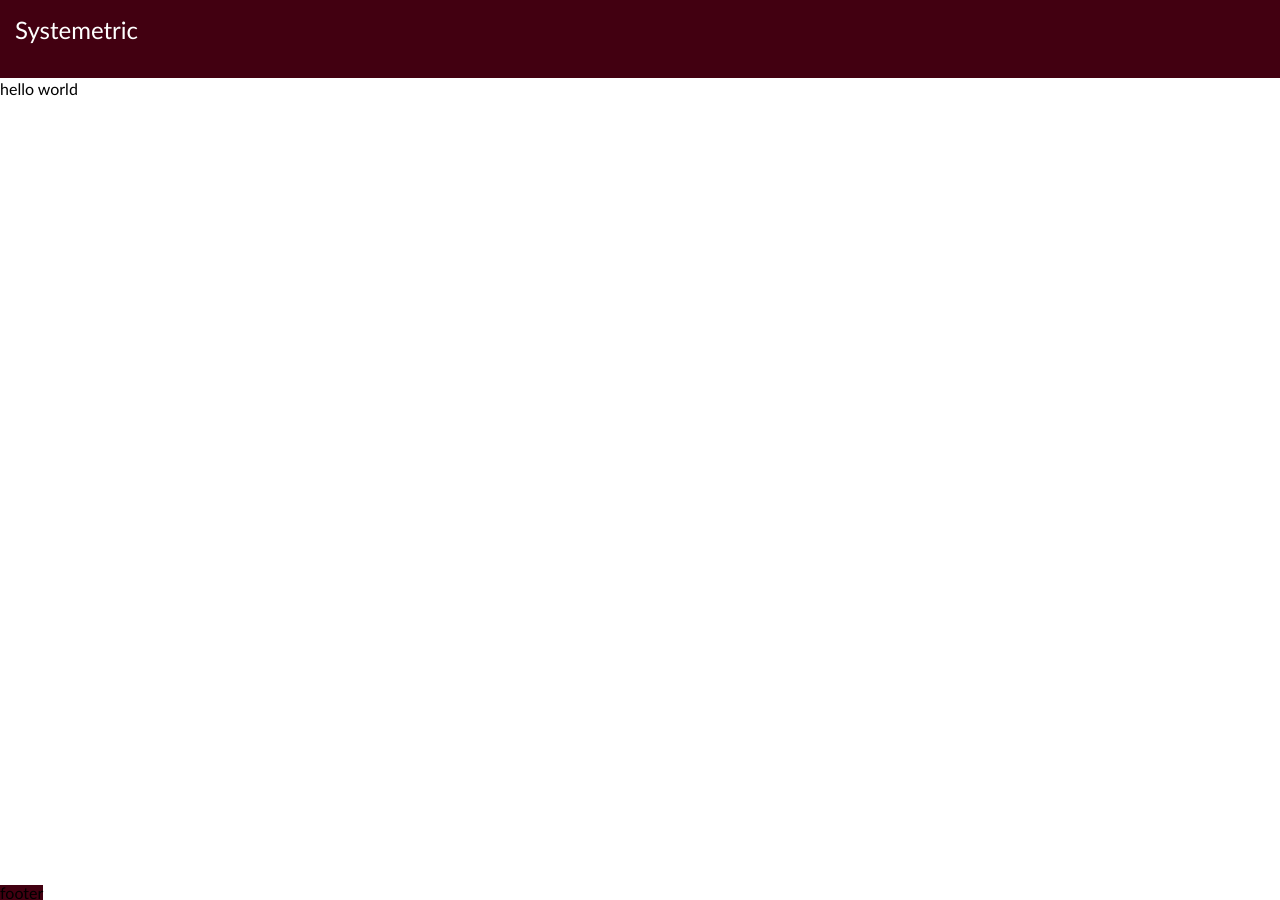
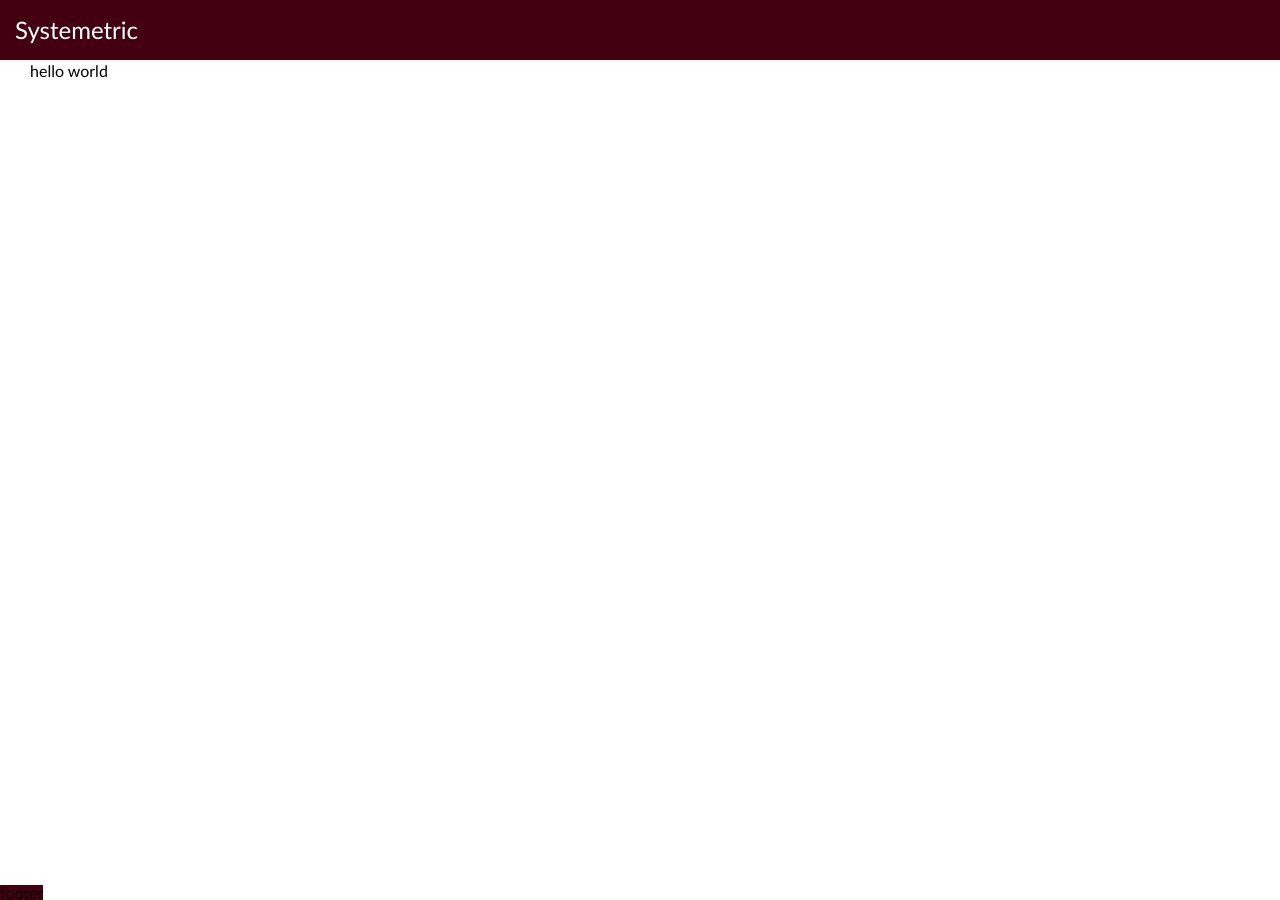
Before and after one commit to ilentiya/systemetric, a Jekyll site: the page built from index.html, in a window 1280 px wide. Built offline with Jekyll 4.4.1, drawn with Linux system fonts in a browser that asks for light colours.

Commit message:
more formatting

```diff
--- a/assets/default.css
+++ b/assets/default.css
@@ -1,6 +1,6 @@
 :root
 {
-    --header-height: 48px;
+    --header-height: 30px;
     --footer-height: 15px;
 
     /* COLOURS */
@@ -21,6 +21,7 @@
 .bottom_bar {
     background-color: var(--systemetric_red);
     line-height: var(--footer-height);
+    width: vw;
     position: fixed;
     bottom: 0;
 }
@@ -30,6 +31,8 @@
     position: absolute;
     top: var(--header-height);
     margin-top: 15px;
+    margin-left: 30px;
+    margin-right: 30px;
     overflow-x: hidden; /* Hide horizontal scrollbar */
 
 }
```
